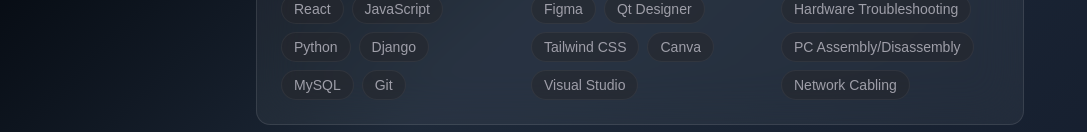
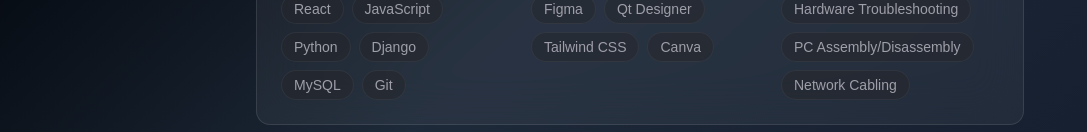
Before and after one commit to rmmln/Portfolio, a React app: page / in a window 1280 px wide. Shown: the part 665-797 px from the top of the page, without its empty margins (0-1087 px from the left). Built offline with nearby package versions, Linux system fonts and the light colour scheme; the HTML template or start-up script is replaced by a standard one.

Commit message:
Update TechStack.jsx

```diff
--- a/src/components/ui/TechStack.jsx
+++ b/src/components/ui/TechStack.jsx
@@ -6,7 +6,7 @@
     },
     {
       category: "Design & UI/UX",
-      skills: ["Figma", "Qt Designer", "Tailwind CSS", "Canva", "Visual Studio"]
+      skills: ["Figma", "Qt Designer", "Tailwind CSS", "Canva",]
     },
     {
       category: "Hardware & Technical",
```
